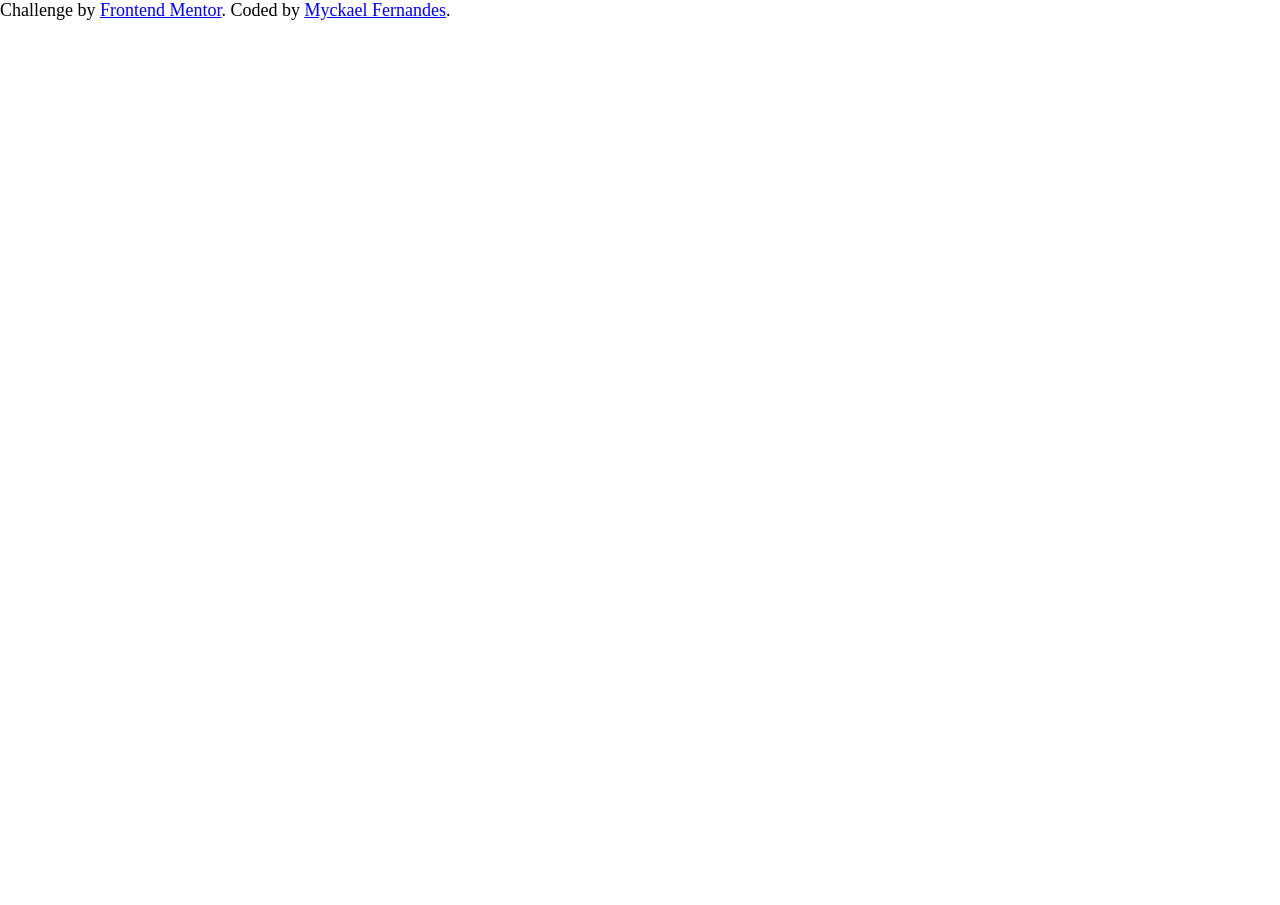
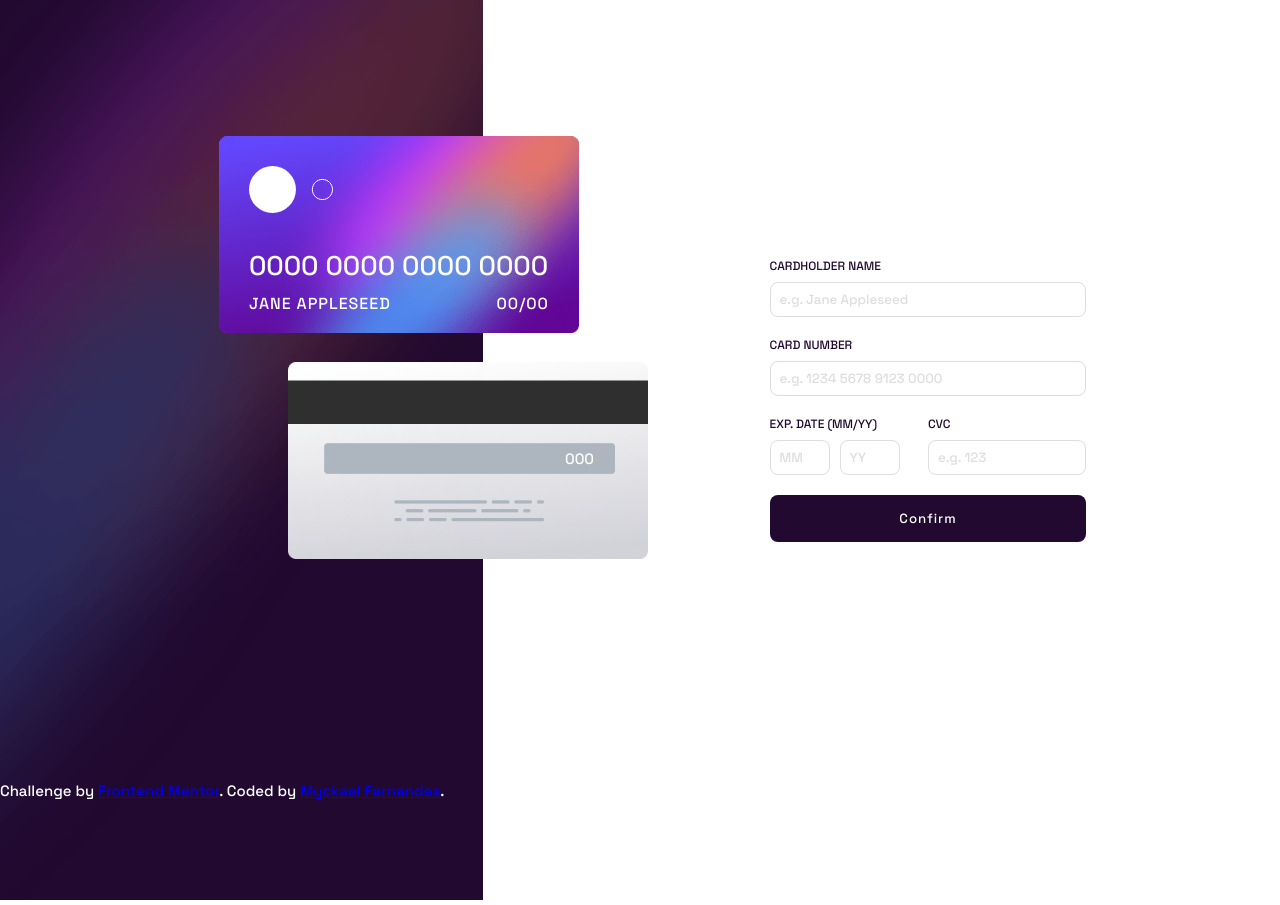
Before and after one commit to MyckaelF/interactive-card-details, a plain HTML site: page index.html in a window 1280 px wide. Before the commit the page ends 800 px from the top, so only its background shows below. Drawn offline with Linux system fonts and the light colour scheme.

Commit message:
adding base of project

```diff
--- a/index.html
+++ b/index.html
@@ -10,7 +10,60 @@
 <body>
 
   <main>
+    <div class="container">
+      <div class="card-details">
+        <picture>
+          <source srcset="images/bg-main-mobile.png" media="(max-width: 375px)">
+          <img src="images/bg-main-desktop.png" alt="background-card">
+        </picture>
 
+        <div class="card-data-front">
+          <div class="card-front">
+            <img src="images/bg-card-front.png" alt="card-front" class="card-image">
+            <div class="data-front">
+              <img src="images/card-logo.svg" alt="logo-card">
+              <h2>0000 0000 0000 0000</h2>
+                <div>
+                  <span>Jane Appleseed</span>
+                  <span>00/00</span>
+                </div>
+            </div>
+          </div>
+        </div>
+
+        <div class="card-back">
+          <div clas="card-image">
+            <img src="images/bg-card-back.png" alt="card-back" class="card-image">
+            <span>000</span>
+          </div>
+        </div>
+      </div>
+
+      <div class="card-input">
+        <form>
+          <label for="name">cardholder name</label>
+          <input type="text" id="name" name="name" placeholder="e.g. Jane Appleseed">
+          <label for="card-number">card number</label>
+          <input type="number" id="card-number" name="card-number" placeholder="e.g. 1234 5678 9123 0000">
+          <div>
+            <div class="mm-yy">
+              <label for="date">exp. date (mm/yy)</label>
+              <div>
+                <input type="text" name="date-mm" id="date" placeholder="MM">
+                <input type="text" name="date-yy" id="date.yy" placeholder="YY">
+              </div>
+            </div>
+            <div class="cvc-input">
+              <label for="cvc">cvc</label>
+              <div>
+                <input type="number" id="cvc" name="cvc" placeholder="e.g. 123">
+              </div>
+            </div>
+          </div>
+          <button type="submit">Confirm</button>
+        </form>
+      </div>
+    </div>
   </main>
 
 
--- a/styles/style.css
+++ b/styles/style.css
@@ -7,5 +7,151 @@
 }
 
 body {
+    height: 100vh;
+    font-family: var(--font-main);
     font-size: 18px;
+    color: var(--white);
+    overflow: hidden;
 }
+
+.container {
+    display: flex;
+    flex-direction: row;
+}
+
+.card-details {
+    width: 45%;
+    position: relative;
+}
+
+.card-details .card-front {
+    position: absolute;
+    top: 15%;
+    left: 38%;
+}
+
+.card-image {
+    width: 360px;
+    position: relative;
+}
+
+.data-front  {
+    position: absolute;
+    top: 0;
+    padding: 30px;
+    width: 100%;
+    height: 100%;
+}
+
+.data-front h2 {
+    margin: 30px 0 10px 0;
+    font-weight: 100;
+
+}
+.data-front div {
+    display: flex;
+    justify-content: space-between;
+}
+
+.data-front span {
+    text-transform: uppercase;
+    font-size: 16px;
+    letter-spacing: 1px;
+}
+
+.card-details .card-back {
+    position: absolute;
+    top: 40%;
+    left: 50%;
+}
+.card-back span {
+    font-size: 15px;
+    position: absolute;
+    top: 43%;
+    right: 15%;
+}
+
+.card-input {
+    width: 55%;
+    display: flex;
+    justify-content: center;
+    align-items: center;
+    height: 100vh;
+}
+
+.card-input form {
+    width: 45%;
+    display: flex;
+    flex-direction: column;
+    color: var(--very-dark-violet);
+}
+
+.card-input form label {
+    margin-bottom: 8px;
+}
+
+.card-input form input {
+    margin-bottom: 20px;
+}
+
+.card-input form input::placeholder {
+    color: var(--light-gravish-violet);
+    font-family: var(--font-main);
+}
+
+.card-input form label {
+    text-transform: uppercase;
+    font-size: 12px;
+}
+
+.card-input form input {
+    border-radius: 8px;
+    outline: none;
+    border: 1px solid var(--light-gravish-violet);
+    padding: 9px;
+}
+
+.card-input form div {
+    width: 100%;
+    display: flex;
+
+}
+.card-input form div .mm-yy,
+.card-input form div .cvc-input {
+    display: flex;
+    flex-direction: column;
+}
+
+.card-input form div .mm-yy input {
+    width: 60px;
+    margin-right: 10px;
+}
+
+.card-input form div .cvc-input input {
+    width: 100%;
+}
+
+.card-input form button {
+    font-family: var(--font-main);
+    letter-spacing: 1px;
+    cursor: pointer;
+    background-color: var(--very-dark-violet);
+    padding: 15px;
+    outline: none;
+    border: none;
+    border-radius: 8px;
+    color: var(--white);
+    transition: all 500ms ease;
+}
+
+.card-input form button:hover {
+    background-color: var(--light-gravish-violet);
+    border: 1px solid var(--very-dark-violet);
+    color: var(--very-dark-violet)
+}
+
+.attribution {
+    position: absolute;
+    font-size: 15px;
+    bottom: 0;
+}
--- a/styles/variables.css
+++ b/styles/variables.css
@@ -2,13 +2,13 @@
 
 :root {
     /* main font */
-    --font-main: font-family: 'Space Grotesk', sans-serif;
+    --font-main: 'Space Grotesk', sans-serif;
     /* Primary Colors */
     --active-input: hsl(249, 99%, 64%) to hsl(278, 94%, 30%);
     --error-input: hsl(0, 100%, 66%);
     /* Neutral Colors */
     --white: hsl(0, 0%, 100%);
     --light-gravish-violet: hsl(270, 3%, 87%);
-    --light-gravish-violet: hsl(279, 6%, 55%);
+    --dark-gravish-violet: hsl(279, 6%, 55%);
     --very-dark-violet: hsl(278, 68%, 11%);
 }
```
